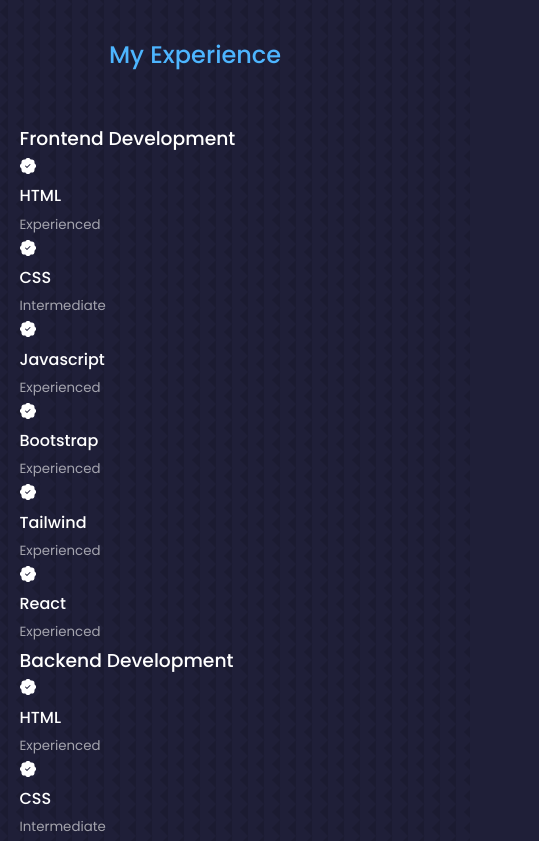
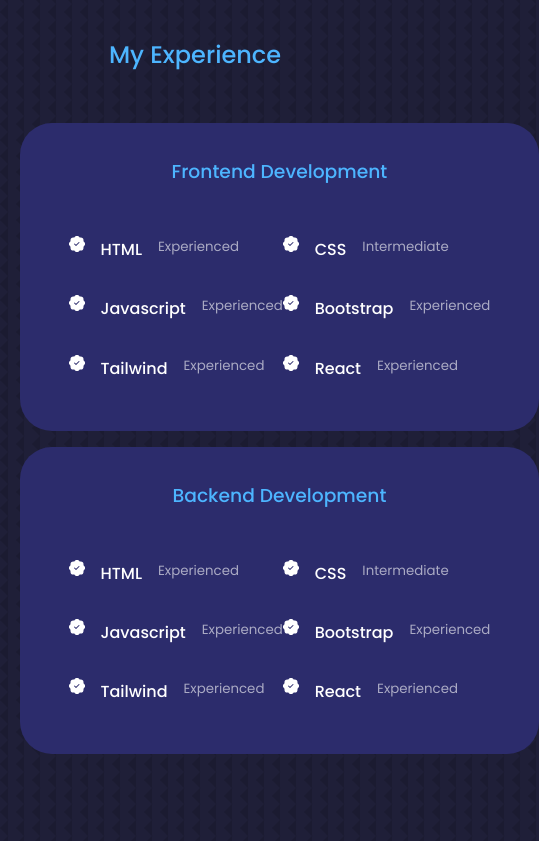
Before and after one commit to Jtaren/React-Portfolio, a React (Create React App) app in the folder my-page/: page / in a window 390 px wide. Shown: the part 1900-2741 px from the top of the page, 539 px wide, since content can reach past the window. Built offline with nearby package versions, Linux system fonts and the light colour scheme.

Commit message:
experience

```diff
--- a/my-page/src/components/experience/experience.css
+++ b/my-page/src/components/experience/experience.css
@@ -0,0 +1,70 @@
+.experience__container {
+    display: grid;
+    grid-template-columns: 1fr 1fr;
+    gap: 2rem;
+}
+
+.experience__container > div {
+    background: var(--color-bg-variant);
+    padding: 2.4rem 5rem;
+    border-radius: 2rem;
+    border: 1px solid transparent;
+    transition: var(--transition);
+}
+
+.experience__container > div:hover {
+    background: transparent;
+    border-color: var(--color-primary-variant);
+    cursor: default;
+}
+
+.experience__container > div h3 {
+    text-align: center;
+    margin-bottom: 2rem;
+    color: var(--color-primary)
+}
+
+.experience__content {
+    display: grid;
+    grid-template-columns: 1fr 1fr;
+    row-gap: 2rem;
+}
+
+.experience__details {
+    display: flex;
+    gap: 1rem;
+}
+
+.experience__details-icon {
+    margin-top: 6px;
+    color: var(--color-primary);
+}
+
+/* MEDIA QUERIES (MEDIUM DEVICES) */
+@media screen and (max-width: 1024px) {
+    .experience__container {
+        grid-template-columns: 1fr;
+    }
+
+    .experience__container > div {
+        width: 80%;
+        padding: 2rem;
+        margin: 0 auto;
+    }
+
+    .experience__content {
+        padding: 1rem;
+    }
+}
+
+/* MEDIA QUERIES (SMALL DEVICES) */
+@media screen and (max-width: 600px) {
+    .experience__container {
+        gap: 1rem;
+    }
+
+    .experience__container > div {
+        width: 100%;
+        gap: 1rem;
+    }
+}
```
